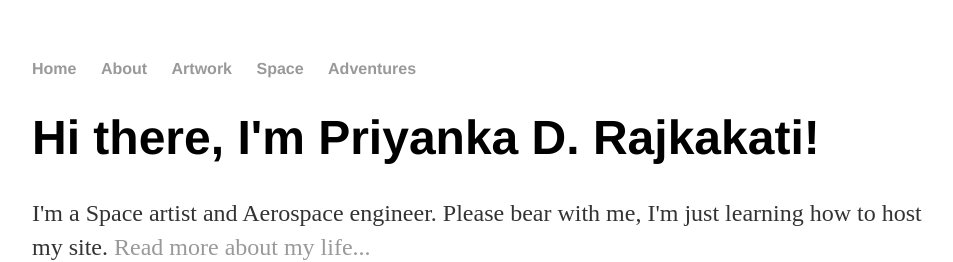
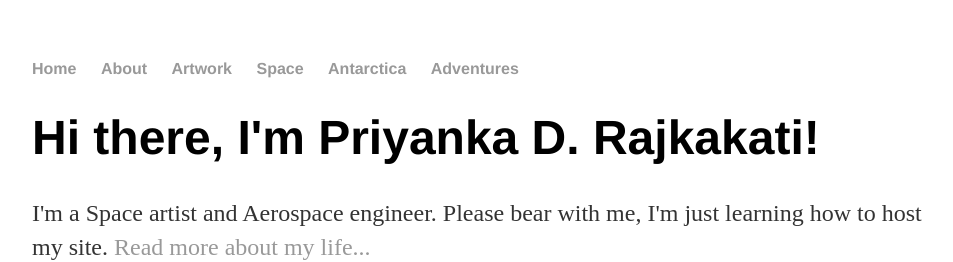
Before and after one commit to pdr-github/pdr-github.github.io, a Jekyll site: the page built from index.html, in a window 1280 px wide. Shown: the top 262 px of the page, without its empty margins (160-1113 px from the left). Built offline with Jekyll 4.4.1, drawn with Linux system fonts in a browser that asks for light colours.

Commit message:
Antartica

```diff
--- a/_layouts/default.html
+++ b/_layouts/default.html
@@ -12,6 +12,7 @@
 		        	<li><a href="/About">About</a></li>
 	        		<li><a href="/Artwork">Artwork</a></li>
 	        		<li><a href="/Space">Space</a></li>
+	        		<li><a href="/Antarctica">Antarctica</a></li>
 	        		<li><a href="/Adventures">Adventures</a></li>
 	    		</ul>
 			</nav>
```
